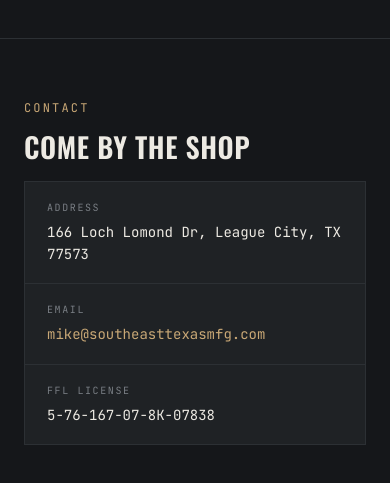
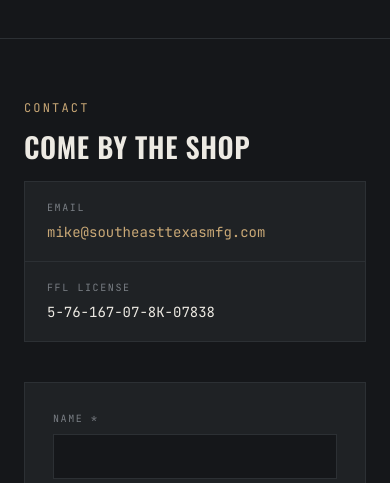
Before and after one commit to elyknaupe-prog/Budget-App, a WordPress theme: template tx-hunting-tools/wp-theme/tx-hunting-tools/front-page.php in a window 390 px wide. Shown: the part 4456-4939 px from the top of the page. Run offline with PHP 8.4 and a stand-in for WordPress, Linux system fonts and the light colour scheme; the site name, menu and one post (Sample post) are stand-ins, and other content is empty; some libraries are stand-ins or nearby versions.

Commit message:
Replace contact map/address with an appointment-request form
The contact section now shows a themed WP form (name, phone, service,
details) instead of the address and Google Map. Submissions POST to
admin-post.php, are validated + honeypot-checked, and emailed to the
shop address from Customizer → Shop Details, then redirect back to the
contact section with a success/failure notice. The left plate keeps
phone, email, and FFL only. Drops the now-unused map helper. Bump to
1.4.0 and update the runbook (form test + WP Mail SMTP note).

Co-Authored-By: Claude Fable 5 <noreply@anthropic.com>
Claude-Session: https://claude.ai/code/session_01QiswPm6hxCFwFqn1TyrSkC

```diff
--- a/tx-hunting-tools/wp-theme/tx-hunting-tools/front-page.php
+++ b/tx-hunting-tools/wp-theme/tx-hunting-tools/front-page.php
@@ -100,10 +100,6 @@ get_header();
 
 		<div class="contact-grid">
 			<div class="contact-plate">
-				<div>
-					<div class="label">Address</div>
-					<div class="value"><?php echo esc_html( txht_opt( 'txht_address' ) ); ?></div>
-				</div>
 				<?php if ( txht_opt( 'txht_phone' ) ) : ?>
 				<div>
 					<div class="label">Phone</div>
@@ -120,13 +116,45 @@ get_header();
 				</div>
 			</div>
 
-			<div class="map-frame">
-				<iframe
-					src="<?php echo esc_url( txht_map_src() ); ?>"
-					loading="lazy"
-					referrerpolicy="no-referrer-when-downgrade"
-					title="Map to Texas Hunting Tools, League City TX"></iframe>
-			</div>
+			<?php if ( isset( $_GET['booked'] ) ) : ?>
+				<?php if ( '1' === $_GET['booked'] ) : ?>
+					<div class="form-notice form-notice--ok">Request received — we&rsquo;ll call you to confirm a time.</div>
+				<?php else : ?>
+					<div class="form-notice form-notice--err">Something went wrong sending your request. Please call or email us instead.</div>
+				<?php endif; ?>
+			<?php else : ?>
+			<form class="book-form" method="post" action="<?php echo esc_url( admin_url( 'admin-post.php' ) ); ?>">
+				<input type="hidden" name="action" value="txht_book">
+				<?php wp_nonce_field( 'txht_book', 'txht_book_nonce' ); ?>
+				<p class="hp-field"><label>Leave this field empty<input type="text" name="txht_website" tabindex="-1" autocomplete="off"></label></p>
+
+				<div class="field">
+					<label for="bk-name">Name *</label>
+					<input id="bk-name" type="text" name="txht_name" required>
+				</div>
+				<div class="field">
+					<label for="bk-phone">Phone Number *</label>
+					<input id="bk-phone" type="tel" name="txht_phone" required placeholder="We&rsquo;ll call to confirm your appointment">
+				</div>
+				<div class="field">
+					<label for="bk-service">What do you need?</label>
+					<select id="bk-service" name="txht_service">
+						<option>Suppressor</option>
+						<option>Custom build</option>
+						<option>Gunsmith work</option>
+						<option>Optic / slide cut</option>
+						<option>Muzzle device</option>
+						<option>FFL transfer</option>
+						<option>Other</option>
+					</select>
+				</div>
+				<div class="field">
+					<label for="bk-msg">Details (optional)</label>
+					<textarea id="bk-msg" name="txht_message" rows="4"></textarea>
+				</div>
+				<button type="submit" class="btn btn--solid">Request Appointment</button>
+			</form>
+			<?php endif; ?>
 		</div>
 	</div>
 </section>
--- a/tx-hunting-tools/wp-theme/tx-hunting-tools/functions.php
+++ b/tx-hunting-tools/wp-theme/tx-hunting-tools/functions.php
@@ -12,7 +12,7 @@ if ( ! defined( 'ABSPATH' ) ) {
 	exit;
 }
 
-define( 'TXHT_VERSION', '1.3.0' );
+define( 'TXHT_VERSION', '1.4.0' );
 
 require get_template_directory() . '/inc/customizer.php';
 
@@ -76,8 +76,47 @@ function txht_render_store() {
 	echo '<div class="ecwid-placeholder">STOREFRONT PENDING — install the “Ecwid Ecommerce Shopping Cart” plugin and connect the existing Ecwid account. See docs/SETUP.md.</div>';
 }
 
-/** Google Maps embed for the shop address (no API key required). */
-function txht_map_src() {
-	$address = txht_opt( 'txht_address' );
-	return 'https://www.google.com/maps?q=' . rawurlencode( $address ) . '&output=embed';
+/**
+ * Appointment-request form handler. Emails the request to the shop's
+ * contact email (Customizer → Shop Details) and redirects back to the
+ * contact section with a success/failure flag.
+ */
+function txht_handle_booking() {
+	if ( ! isset( $_POST['txht_book_nonce'] ) || ! wp_verify_nonce( $_POST['txht_book_nonce'], 'txht_book' ) ) {
+		wp_safe_redirect( home_url( '/?booked=0#contact' ) );
+		exit;
+	}
+
+	// Honeypot: real visitors leave it empty; bots fill it in.
+	if ( ! empty( $_POST['txht_website'] ) ) {
+		wp_safe_redirect( home_url( '/?booked=1#contact' ) );
+		exit;
+	}
+
+	$name    = sanitize_text_field( wp_unslash( $_POST['txht_name'] ?? '' ) );
+	$phone   = sanitize_text_field( wp_unslash( $_POST['txht_phone'] ?? '' ) );
+	$service = sanitize_text_field( wp_unslash( $_POST['txht_service'] ?? '' ) );
+	$message = sanitize_textarea_field( wp_unslash( $_POST['txht_message'] ?? '' ) );
+
+	if ( '' === $name || '' === $phone ) {
+		wp_safe_redirect( home_url( '/?booked=0#contact' ) );
+		exit;
+	}
+
+	$body = "Appointment request from the website:\n\n"
+		. "Name:    {$name}\n"
+		. "Phone:   {$phone}\n"
+		. "Needs:   {$service}\n\n"
+		. ( $message ? "Details:\n{$message}\n" : '' );
+
+	$sent = wp_mail(
+		txht_opt( 'txht_email' ),
+		'Appointment request — ' . $name,
+		$body
+	);
+
+	wp_safe_redirect( home_url( ( $sent ? '/?booked=1' : '/?booked=0' ) . '#contact' ) );
+	exit;
 }
+add_action( 'admin_post_txht_book', 'txht_handle_booking' );
+add_action( 'admin_post_nopriv_txht_book', 'txht_handle_booking' );
--- a/tx-hunting-tools/wp-theme/tx-hunting-tools/style.css
+++ b/tx-hunting-tools/wp-theme/tx-hunting-tools/style.css
@@ -3,7 +3,7 @@ Theme Name:  TX Hunting Tools
 Theme URI:   https://tx-hunting-tools.com/
 Author:      Texas Hunting Tools LLC
 Description: Custom dark/brass industrial theme for Texas Hunting Tools — an 07/02 FFL machine shop in League City, TX. Wraps an embedded Ecwid store (Ecwid Ecommerce Shopping Cart plugin). Not WooCommerce-compatible by design.
-Version:     1.3.0
+Version:     1.4.0
 License:     GNU General Public License v2 or later
 License URI: http://www.gnu.org/licenses/gpl-2.0.html
 Text Domain: txht
@@ -294,14 +294,59 @@ h2 { font-size: clamp(28px, 4vw, 40px); margin-bottom: 18px; }
   margin-bottom: 5px;
 }
 .contact-plate .value { font-family: var(--mono); font-size: 14px; }
-.map-frame { border: 1px solid var(--line); }
-.map-frame iframe {
+/* Appointment-request form */
+.book-form {
+  border: 1px solid var(--line);
+  background: var(--panel);
+  padding: 28px;
+  display: grid;
+  gap: 18px;
+}
+.book-form .field label {
   display: block;
+  font-family: var(--mono);
+  font-size: 10px;
+  letter-spacing: 0.16em;
+  text-transform: uppercase;
+  color: var(--steel);
+  margin-bottom: 7px;
+}
+.book-form input,
+.book-form select,
+.book-form textarea {
   width: 100%;
-  height: 360px;
-  border: 0;
-  filter: grayscale(1) invert(0.9) contrast(0.9);
+  background: var(--bg);
+  border: 1px solid var(--line);
+  border-radius: 0;
+  color: var(--text);
+  font-family: var(--body);
+  font-size: 15px;
+  padding: 12px 14px;
 }
+.book-form input::placeholder,
+.book-form textarea::placeholder { color: var(--steel); opacity: 0.7; }
+.book-form input:focus,
+.book-form select:focus,
+.book-form textarea:focus {
+  outline: 1px solid var(--brass);
+  border-color: var(--brass);
+}
+.book-form button { justify-self: start; }
+.hp-field {
+  position: absolute !important;
+  left: -9999px !important;
+  height: 1px; width: 1px; overflow: hidden;
+}
+.form-notice {
+  border: 1px solid var(--line);
+  background: var(--panel);
+  padding: 24px 28px;
+  font-family: var(--mono);
+  font-size: 14px;
+  align-self: start;
+}
+.form-notice--ok { border-left: 3px solid var(--brass); color: var(--text); }
+.form-notice--err { border-left: 3px solid var(--rust); color: var(--text); }
 
 /* ------------------------------------------------------------------
    Footer
```
Also changed, not shown: tx-hunting-tools/docs/SETUP.md (+5 -2 lines), tx-hunting-tools/preview/index.html (+9 -4 lines).
